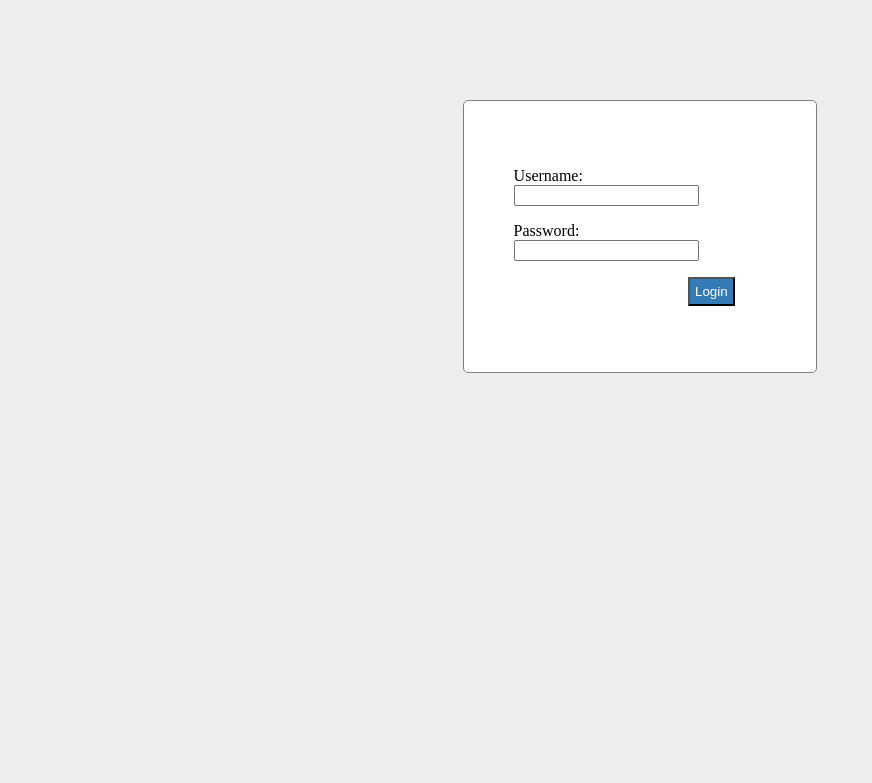
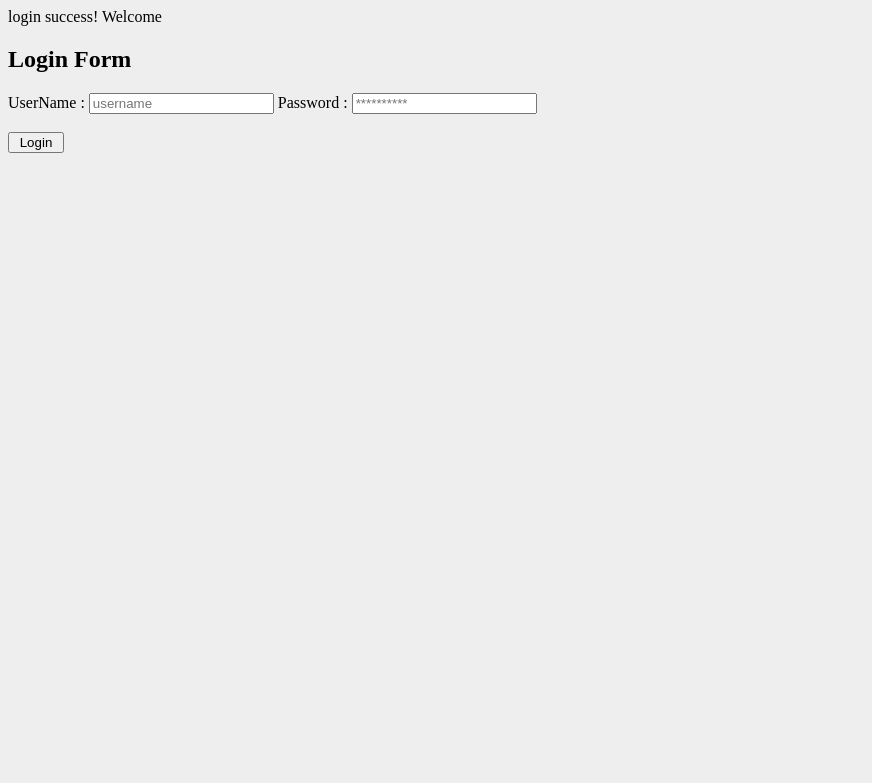
Before and after one commit to tilapia39/IT-202-HW-1, a PHP site: page /login.php in a window 1280 px wide. Shown: the top 783 px of the page, without its empty margins (0-872 px from the left). Run offline with PHP 8.4, Linux system fonts and the light colour scheme; data that the repository does not hold is empty.

Commit message:
Update login.php

```diff
--- a/login.php
+++ b/login.php
@@ -1,31 +1,26 @@
+<?php
+include('process.php'); // Includes Login Script
+if(isset($_SESSION['login_user'])){
+header("location: profile.php"); // Redirecting To Profile Page
+}
+?>
 <!DOCTYPE html>
 <html>
 <head>
-	<title>Login Page</title>
-	<link rel="stylesheet" type="text/css" href="style.css">
-
+<title>Login Form</title>
+<link href="style.css" rel="stylesheet" type="text/css">
 </head>
-
 <body>
-	<div id="frm">
-		<form action="process.php" method="POST">
-		<p>
-			<label>Username:</label>
-			<input type="text" id="user" name="user"  />
-		</p>
-
-		<p>
-			<label>Password:</label>
-			<input type="password" id="pass" name="pass"  />
-		</p>
-
-		<p>
-			<input type="submit" id="btn" value="Login"  />
-		</p>
-
-	</form>
-	</div>
-
+<div id="login">
+<h2>Login Form</h2>
+<form action="" method="post">
+<label>UserName :</label>
+<input id="name" name="username" placeholder="username" type="text">
+<label>Password :</label>
+<input id="password" name="password" placeholder="**********" type="password"><br><br>
+<input name="submit" type="submit" value=" Login ">
+<span><?php echo $error; ?></span>
+</form>
+</div>
 </body>
-
 </html>
```
